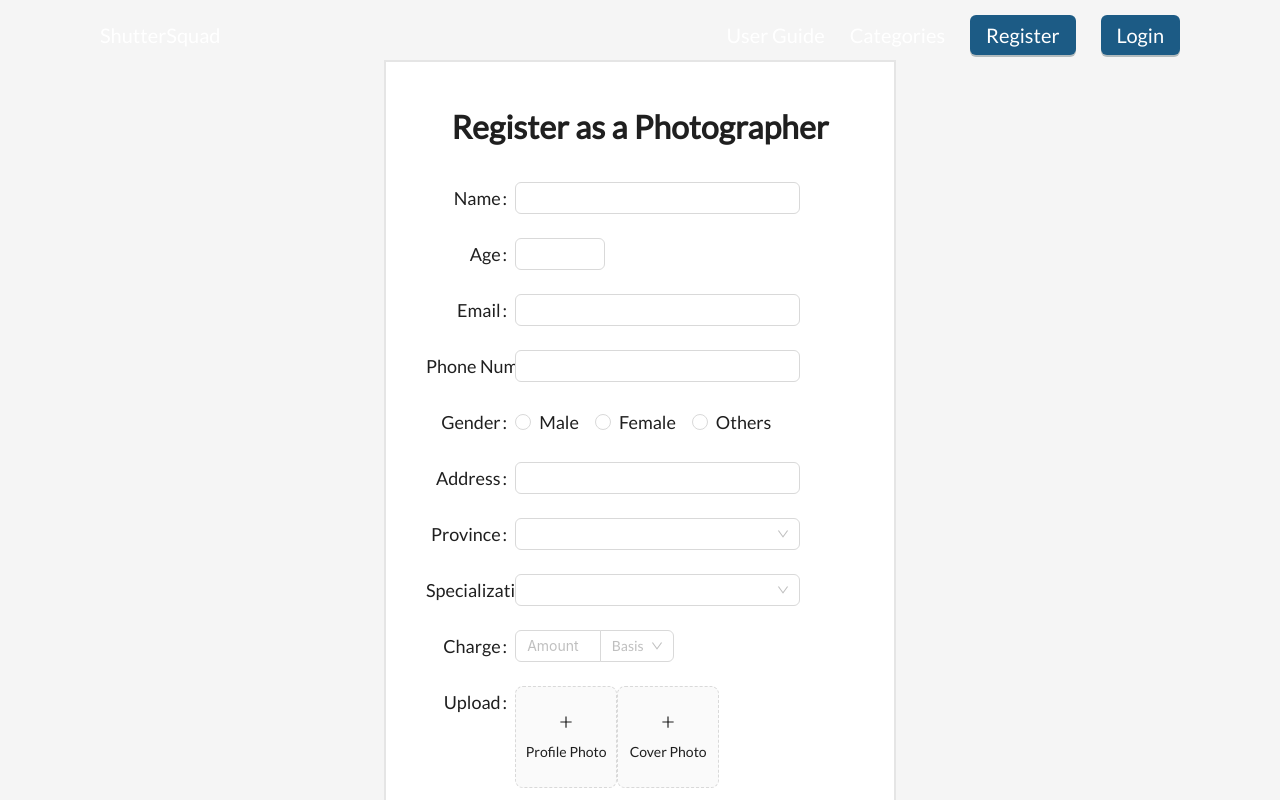
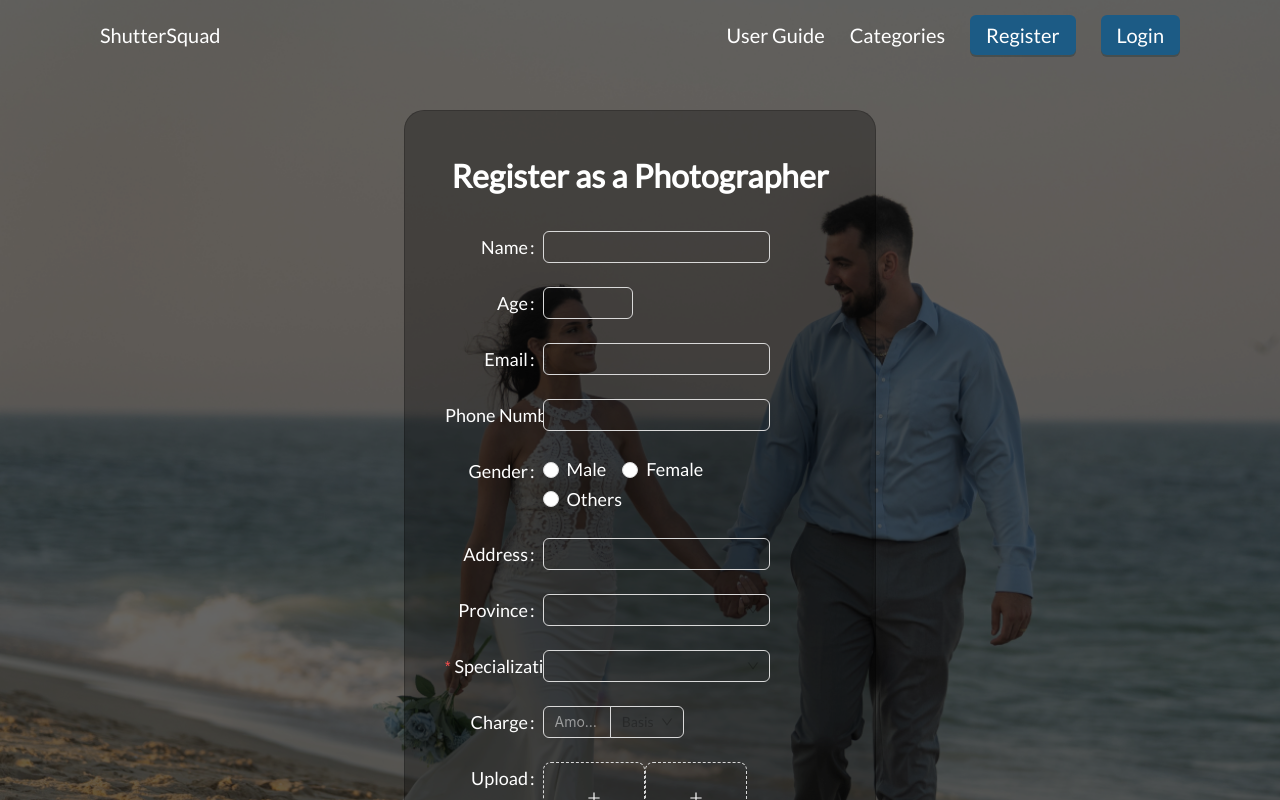
Before and after one commit to Shuffle10/ShutterSquad, a React (Vite) app: page /ShutterSquad/register in a window 1280 px wide. Shown: the top 800 px of the page. Built offline with nearby package versions, Linux system fonts and the light colour scheme.

Commit message:
Created post api function

```diff
--- a/package.json
+++ b/package.json
@@ -13,6 +13,7 @@
   "dependencies": {
     "@ant-design/icons": "^5.0.1",
     "antd": "^5.3.3",
+    "axios": "^1.3.4",
     "react": "^18.2.0",
     "react-dom": "^18.2.0",
     "react-router-dom": "^6.9.0",
--- a/src/components/PhotographerInfo.jsx
+++ b/src/components/PhotographerInfo.jsx
@@ -20,7 +20,7 @@ const PhotographerInfo = ({profile}) => {
                     <Space direction="vertical" size={30} style={{ display: 'flex'}}>
                         <p> <Link to='/' style={{color: "#1c5b85"}}> <LeftOutlined /> Back to Homepage </Link> </p>
                         <Row align="middle">
-                        <Col span={6}><Avatar src={profile.avatar} size={150}/> </Col>
+                        <Col span={9}><Avatar src={profile.avatar} size={150}/> </Col>
                         <Col span={15}>
                             <Space direction="vertical" size={10}>
                             <h2>Hi my name is {profile.name}</h2>
--- a/src/components/Register.jsx
+++ b/src/components/Register.jsx
@@ -1,26 +1,34 @@
 import { Form, Input, InputNumber, Radio, Select, Upload, Button} from "antd";
 import { PlusOutlined,  } from '@ant-design/icons';
 import { Link} from "react-router-dom";
-
+import bannerImage from "/images/Banner/banner.jpeg"
 import styled from "styled-components";
+import { useState } from "react";
+import { registerPhotographer } from "../services/clientAPI";
 
 
 const layout = {
-    labelCol: { span: 5 },
-    wrapperCol: { span: 16 },
+    labelCol: { span: 6 },
+    wrapperCol: { span: 14 },
   };
 
 const rules = [
     {
     required: true,
     message: 'This field is required',
-    },
+    }
 ]
 
-const RegisterPhotographer = () => {
+const FormWrapper = styled.div`
+    background-image: url(${bannerImage});
+    background-repeat: no-repeat;
+    background-size: cover;
+`
 
 const StyledForm = styled.div`
-        background: whitesmoke;
+    background-color: rgba(0,0,0,0.6);
+    padding: 50px;
+
     display: flex;
 
     h3{
@@ -29,66 +37,104 @@ const RegisterPhotographer = () => {
 
     .ant-form{
         width: 40%;
-            background: white;
+        background: rgba(0,0,0,0.3);
         margin: 60px auto;
         padding: 40px;
-            border: 2px solid #e5e5e5;
+        border-radius: 20px;
+        border: 1px solid rgba(0,0,0,0.2);
+
 
         h3{
             text-align: center;
             margin-bottom: 30px;
+            color: white;
         }
 
         label{
             font-size:18px;
+            color: white;
         }
 
-            // input{
-            //     min-width: 400px
-            // }
+        input, .ant-input-number, .ant-select-selector, .ant-select{
+            background: transparent;
+            color: white;
+
+
+            &::placeholder{
+                color: rgba(255,255,255,0.5);
+            }
+        }
 
         .ant-form-item-control-input-content{
             display: flex;
         }
+
     }
 `
+const RegisterPhotographer = () => {
+
+    const defaultValue = {
+        name: "",
+        email: "",
+        number: "",
+        address: "",
+        gender: "",
+    }
+
+
+    const handleSubmit = async ()=>{
+        setLoading(true)
+        const user = {fullName, age, email, phone, gender, specialization, address, province, amount, basis}
+        await registerPhotographer(user);
+        setLoading(false)
+    }
+
+    const [fullName, setName] = useState('');
+    const [age, setAge] = useState('');
+    const [email, setEmail] = useState('');
+    const [phone, setPhone] = useState('');
+    const [gender, setGender] = useState('');
+    const [address, setAddress] = useState('');
+    const [province, setProvince] = useState('');
+    const [specialization, setSpecialization] = useState('');
+    const [amount, setAmount] = useState('');
+    const [basis, setBasis] = useState('');
+
+    const [loading, setLoading] = useState(false)
 
 
 
-    const handleSubmit = ()=>{
-        console.log("Submitted")
-    }
-
     return (
+        <FormWrapper>
         <StyledForm>
             <Form
             {...layout}
             >
             <h3>  Register as a Photographer</h3>
                 <Form.Item label="Name" rules={rules}>
-                <Input/>
+                <Input value={fullName} onChange={(e)=>setName(e.target.value)}/>
                 </Form.Item>
                 <Form.Item label="Age" rules={rules}>
-                <InputNumber  min={16} max={80}/>
+                <InputNumber min={16} max={80} value={age} onChange={(e)=>setAge(e)}/>
                 </Form.Item>
                 <Form.Item label="Email" rules={rules}>
-                <Input/>
+                <Input name="email" value={email} onChange={(e)=>setEmail(e.target.value)}/>
                 </Form.Item>
                 <Form.Item label="Phone Number" rules={rules}>
-                <Input/>
+                <Input value={phone} onChange={(e)=>setPhone(e.target.value)} name="phone"/>
                 </Form.Item>
                 <Form.Item label="Gender" rules={rules}>
-                <Radio.Group>
+                <Radio.Group value={gender} onChange={(e)=>setGender(e.target.value)} name="gender">
                     <Radio value="male"> Male </Radio>
                     <Radio value="female"> Female </Radio>
                     <Radio value="others"> Others </Radio>
                 </Radio.Group>
                 </Form.Item>
                 <Form.Item label="Address" rules={rules}>
-                <Input/>
+                <Input value={address} onChange={(e)=>setAddress(e.target.value)} name="address"/>
                 </Form.Item>
                 <Form.Item label="Province" rules={rules}>
-                <Select>
+                <Select value={province} onChange={(e)=>setProvince(e)}>
                     <Select.Option value="sudurpaschim">Sudurpaschim</Select.Option>
                     <Select.Option value="karnali">Karnali</Select.Option>
                     <Select.Option value="lumbini">Lumbini</Select.Option>
@@ -99,8 +145,8 @@ const RegisterPhotographer = () => {
 
                 </Select>
                 </Form.Item>
-                <Form.Item label="Specialization" rules={rules}>
-                <Select>
+                <Form.Item label="Specialization" rules={rules} name="specialization">
+                <Select value={specialization} onChange={(e)=>setSpecialization(e)}>
                     <Select.Option value="photography">Photography</Select.Option>
                     <Select.Option value="videography">Videography</Select.Option>
                     <Select.Option value="both">Both</Select.Option>
@@ -118,44 +164,47 @@ const RegisterPhotographer = () => {
                     }}
                     placeholder="Amount"
                     min={0}
+                    name="amount"
+                    value={amount} onChange={(e)=>setAmount(e)}
                     />
                 </Form.Item>
                     <Form.Item
                     name={['charge', 'basis']}
                     noStyle
                     >
-                    <Select placeholder="Basis">
+                    <Select placeholder="Basis" value={basis} onChange={(e)=>setBasis(e)}>
                     <Select.Option value="day">Day</Select.Option>
                     <Select.Option value="hour">Hour</Select.Option>
                 </Select>
                 </Form.Item>
                 </Input.Group>
                 </Form.Item>
-                <Form.Item label="Upload" valuePropName="fileList" rules={rules}>
+                <Form.Item label="Upload" valuePropName="fileList">
                 <Upload action="/upload.do" listType="picture-card">
                     <div>
-                    <PlusOutlined />
-                    <div style={{marginTop: 8}}>Profile Photo</div>
+                    <PlusOutlined style={{color: "white"}} />
+                    <div style={{marginTop: 8, color: "white"}}>Profile Photo</div>
                     </div>
                 </Upload>
                 <Upload action="/upload.do" listType="picture-card">
                     <div>
-                    <PlusOutlined />
-                    <div style={{ marginTop: 8}}>Cover Photo</div>
+                    <PlusOutlined style={{color: "white"}}/>
+                    <div style={{ marginTop: 8, color: "white"}}>Cover Photo</div>
                     </div>
                 </Upload>
                 </Form.Item>
 
                 <Form.Item wrapperCol={{ ...layout.wrapperCol, offset: 5 }}>
-                <Button block type="primary" htmlType="submit">
+                <Button block type="primary" htmlType="submit" onClick={handleSubmit}>
                     Register
                 </Button>
                 </Form.Item>
                 <Form.Item wrapperCol={{ ...layout.wrapperCol, offset: 5 }}>
-                <p> Already have an account? <Link to="/login"> <b> Log In </b></Link> Instead </p>
+                <p style={{color: "white"}}> Already have an account? <Link to="/login"> <b> Log In </b></Link> Instead </p>
                 </Form.Item>
             </Form>
         </StyledForm>
+        </FormWrapper>
      );
 }
 
--- /dev/null
+++ b/src/services/clientAPI.js
@@ -0,0 +1,11 @@
+import axios from "axios";
+
+const URL = "";
+
+export const registerPhotographer = async (data) => {
+  try {
+    return await axios.post(`${URL}/add`, data);
+  } catch (error) {
+    throw error("Cant connect to the API");
+  }
+};
```
Also changed, not shown: 1 other file (tests, documents, lock files or other folders). Lines whose indentation alone changed are shown as unchanged.
